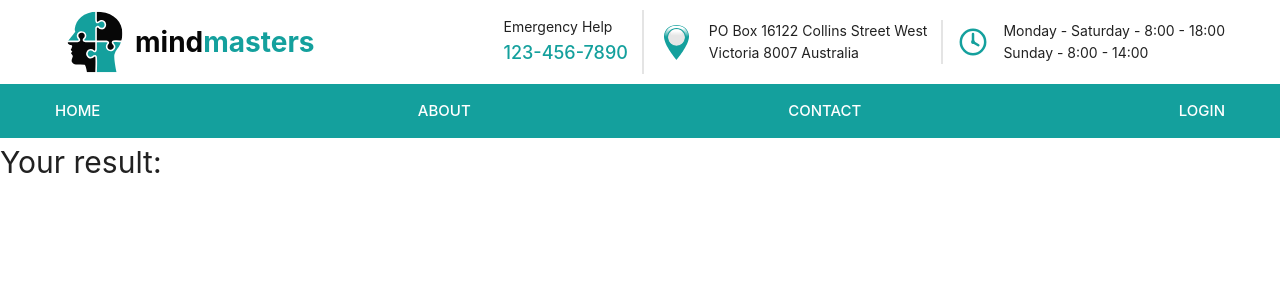
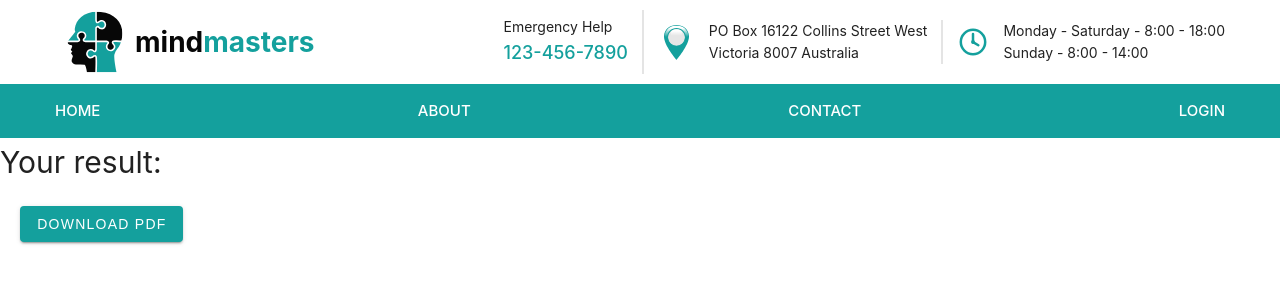
Before and after one commit to Feralwater/CogniLearn, a Vue app: page /results in a window 1280 px wide. Shown: the top 300 px of the page. Built offline with nearby package versions, Linux system fonts and the light colour scheme.

Commit message:
add download btn

```diff
--- a/src/views/TestResultsView/TestResultsView.vue
+++ b/src/views/TestResultsView/TestResultsView.vue
@@ -2,6 +2,13 @@
   <div>
     <h1>Your result: {{ $route.query.result }}</h1>
     <h2>{{ depressionResults }}</h2>
+
+    <v-btn
+      class="downloadBtn"
+      color="primary"
+    >
+      Download PDF
+    </v-btn>
   </div>
 </template>
 
@@ -12,11 +19,18 @@ import { getTestResultDescription } from "@/utils/testResultProcessor";
 export default {
   data() {
     return {
-      depressionResults: "",
+      depressionResults: ""
     };
   },
   created() {
     this.depressionResults = getTestResultDescription(this.$route.query.result);
-  },
+  }
 };
 </script>
+
+<style scoped>
+.downloadBtn {
+  margin: 20px 0 0 20px;
+  cursor: pointer;
+}
+</style>
```
